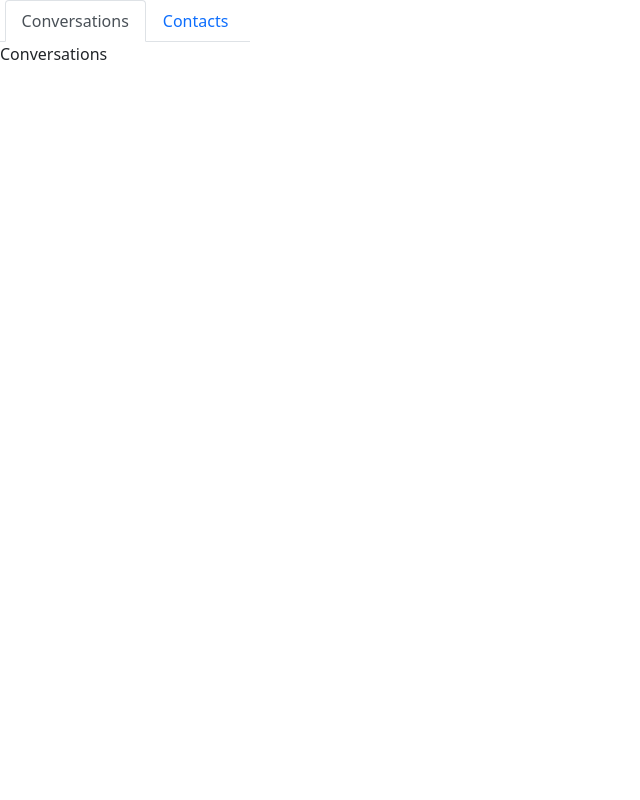
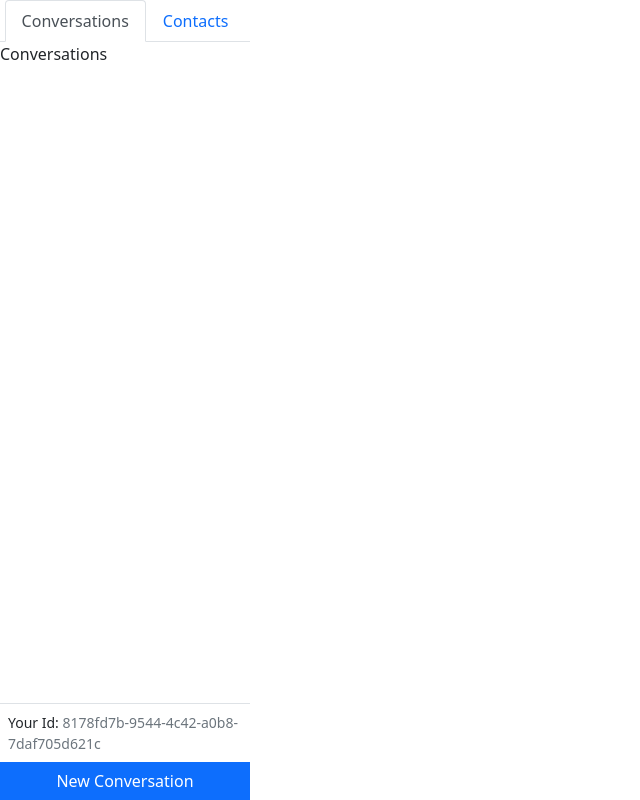
Before and after one commit to caseytite/typescript-whatsapp, a React (Create React App) app in the folder client/: page / in a window 1280 px wide. Both pictures are taken after typing "Sample" into the empty fields and a click on the button "Create an ID". Shown: the whole page, without its empty margins (0-640 px from the left). Built offline with nearby package versions, Linux system fonts and the light colour scheme.

Commit message:
work on modals

```diff
--- a/client/src/components/Dashboard.tsx
+++ b/client/src/components/Dashboard.tsx
@@ -4,7 +4,11 @@ interface DashboardProps {
 }
 
 const Dashboard: React.FC<DashboardProps> = ({ id }) => {
-  return <SideBar id={id} />;
+  return (
+    <div className="d-flex " style={{ height: "100vh" }}>
+      <SideBar id={id} />
+    </div>
+  );
 };
 
 export default Dashboard;
--- /dev/null
+++ b/client/src/components/NewContactModal.tsx
@@ -0,0 +1,37 @@
+import { useRef } from "react";
+import { Modal, Form, Button } from "react-bootstrap";
+
+interface ModalProps {
+  closeModal: () => void;
+}
+
+const NewContactModal: React.FC<ModalProps> = ({ closeModal }) => {
+  const idRef = useRef<HTMLInputElement>(null);
+  const nameRef = useRef<HTMLInputElement>(null);
+
+  const handleSubmit: (e: React.FormEvent<HTMLFormElement>) => void = (e) => {
+    e.preventDefault();
+  };
+  return (
+    <>
+      <Modal.Header closeButton>Create Contact</Modal.Header>
+      <Modal.Body>
+        <Form onSubmit={handleSubmit}>
+          <Form.Group>
+            <Form.Label>Id</Form.Label>
+            <Form.Control type={"text"} ref={idRef} />
+          </Form.Group>
+          <Form.Group>
+            <Form.Label>Name</Form.Label>
+            <Form.Control type={"text"} ref={nameRef} />
+          </Form.Group>
+          <Button className="mt-2" type={"submit"}>
+            Create
+          </Button>
+        </Form>
+      </Modal.Body>
+    </>
+  );
+};
+
+export default NewContactModal;
--- /dev/null
+++ b/client/src/components/NewConversationModal.tsx
@@ -0,0 +1,15 @@
+import { Modal } from "react-bootstrap";
+
+interface ModalProps {
+  closeModal: () => void;
+}
+
+const NewConversationModal: React.FC<ModalProps> = ({ closeModal }) => {
+  return (
+    <>
+      <Modal.Header closeButton>Create Contact</Modal.Header>
+    </>
+  );
+};
+
+export default NewConversationModal;
--- a/client/src/components/Sidebar.tsx
+++ b/client/src/components/Sidebar.tsx
@@ -1,7 +1,9 @@
 import { useState } from "react";
 import Conversations from "./Conversations";
 import Contacts from "./Contacts";
-import { Nav, TabContainer, TabContent, TabPane } from "react-bootstrap";
+import NewConversationModal from "./NewConversationModal";
+import NewContactModal from "./NewContactModal";
+import { Nav, Tab, Button, Modal } from "react-bootstrap";
 interface SidebarProps {
   id: string;
 }
@@ -11,9 +13,16 @@ const contactKey: string = "contacts";
 
 const Sidebar: React.FC<SidebarProps> = ({ id }) => {
   const [activeKey, setActiveKey] = useState<any>(convoKey);
+  const [modalOpen, setModalOpen] = useState<boolean>(false);
+  const convoOpen = activeKey === convoKey;
+
+  const closeModal: () => void = () => {
+    setModalOpen((prev) => !prev);
+  };
+
   return (
     <div className="d-flex flex-column" style={{ width: "250px" }}>
-      <TabContainer activeKey={activeKey} onSelect={setActiveKey}>
+      <Tab.Container activeKey={activeKey} onSelect={setActiveKey}>
         <Nav variant="tabs" className="justify-content-center">
           <Nav.Item>
             <Nav.Link eventKey={convoKey}>Conversations</Nav.Link>
@@ -22,17 +31,31 @@ const Sidebar: React.FC<SidebarProps> = ({ id }) => {
             <Nav.Link eventKey={contactKey}>Contacts</Nav.Link>
           </Nav.Item>
         </Nav>
-        <TabContent>
-          <TabPane eventKey={convoKey}>
+        <Tab.Content className="border-right over-flow-auto flex-grow-1">
+          <Tab.Pane eventKey={convoKey}>
             <Conversations />
-          </TabPane>
-        </TabContent>
-        <TabContent>
-          <TabPane eventKey={contactKey}>
+          </Tab.Pane>
+          <Tab.Pane eventKey={contactKey}>
             <Contacts />
-          </TabPane>
-        </TabContent>
-      </TabContainer>
+          </Tab.Pane>
+        </Tab.Content>
+        <div className="p-2 border-top border-right small">
+          Your Id: <span className="text-muted">{id}</span>
+        </div>
+        <Button
+          className="rounded-0"
+          onClick={() => setModalOpen((prev) => !prev)}
+        >
+          New {convoOpen ? "Conversation" : "Contact"}
+        </Button>
+      </Tab.Container>
+      <Modal show={modalOpen} onHide={closeModal}>
+        {convoOpen ? (
+          <NewConversationModal closeModal={closeModal} />
+        ) : (
+          <NewContactModal closeModal={closeModal} />
+        )}
+      </Modal>
     </div>
   );
 };
```
